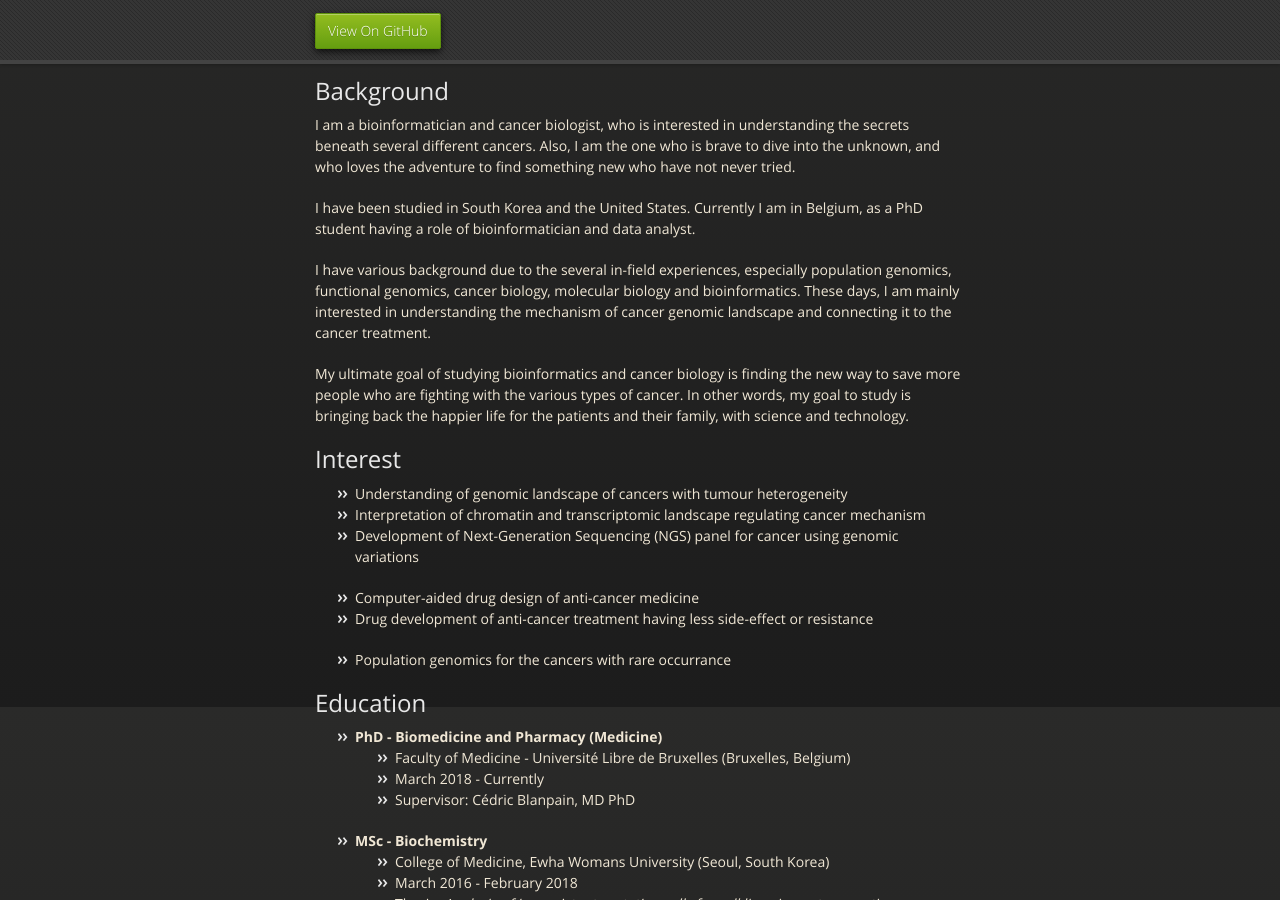
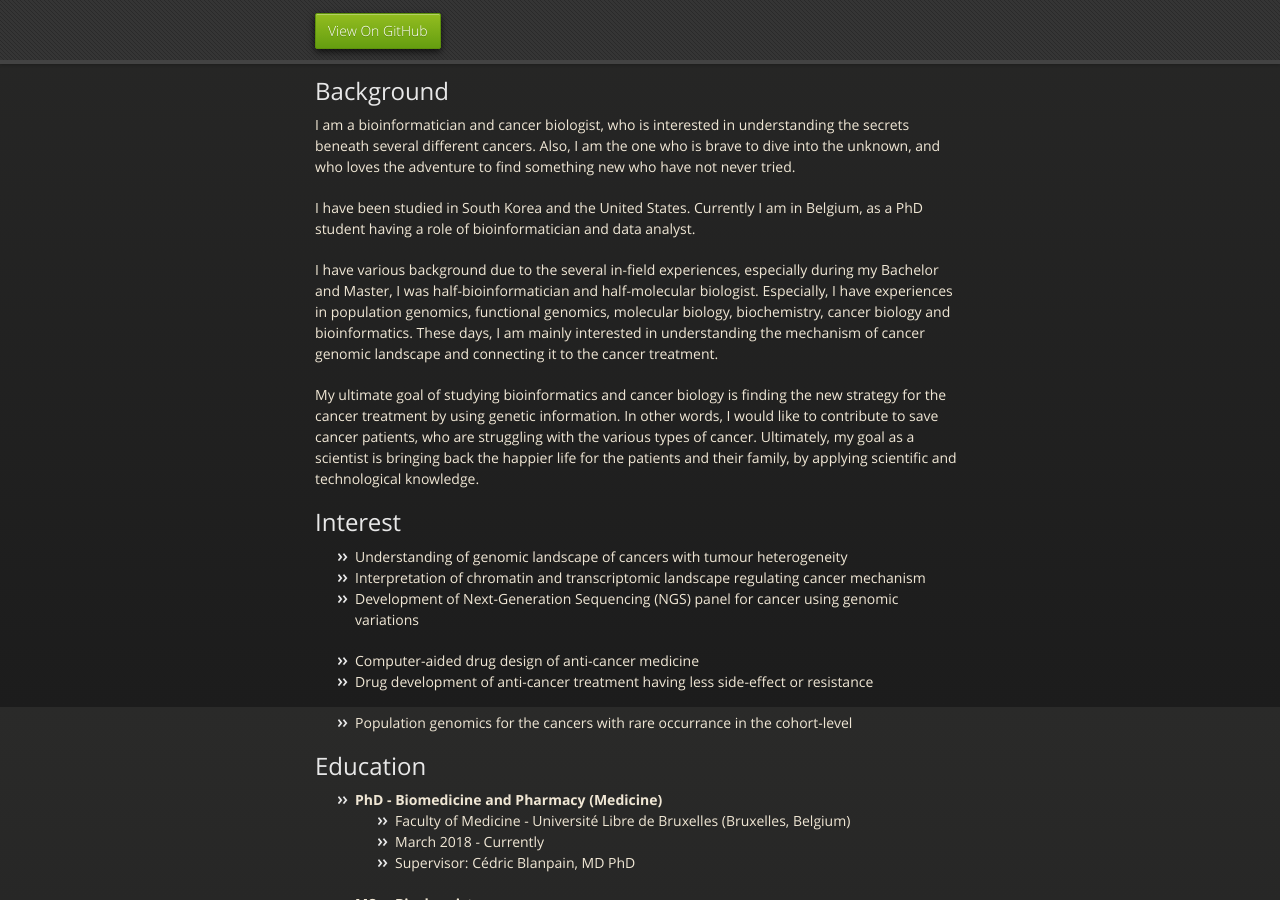
Before and after one commit to yurasong/yurasong.github.io, a Jekyll site: the page built from index.md, in a window 1280 px wide and 900 px high, scrolled down 193 px. Built offline with Jekyll 4.4.1, drawn with Linux system fonts in a browser that asks for light colours; our own code applies the rules of GitHub Pages for plain Markdown files; some of the changed text lies outside the part shown.

Commit message:
Update index.md

```diff
--- a/index.md
+++ b/index.md
@@ -8,9 +8,9 @@ I am a bioinformatician and cancer biologist, who is interested in understanding
 
 I have been studied in South Korea and the United States. Currently I am in Belgium, as a PhD student having a role of bioinformatician and data analyst.
 
-I have various background due to the several in-field experiences, especially population genomics, functional genomics, cancer biology, molecular biology and bioinformatics. These days, I am mainly interested in understanding the mechanism of cancer genomic landscape and connecting it to the cancer treatment.
+I have various background due to the several in-field experiences, especially during my Bachelor and Master, I was half-bioinformatician and half-molecular biologist. Especially, I have experiences in population genomics, functional genomics, molecular biology, biochemistry, cancer biology and bioinformatics. These days, I am mainly interested in understanding the mechanism of cancer genomic landscape and connecting it to the cancer treatment.
 
-My ultimate goal of studying bioinformatics and cancer biology is finding the new way to save more people who are fighting with the various types of cancer. In other words, my goal to study is bringing back the happier life for the patients and their family, with science and technology.
+My ultimate goal of studying bioinformatics and cancer biology is finding the new strategy for the cancer treatment by using genetic information. In other words, I would like to contribute to save cancer patients, who are struggling with the various types of cancer. Ultimately, my goal as a scientist is bringing back the happier life for the patients and their family, by applying scientific and technological knowledge.
 
 ## Interest
 
@@ -21,7 +21,7 @@ My ultimate goal of studying bioinformatics and cancer biology is finding the ne
 *   Computer-aided drug design of anti-cancer medicine
 *   Drug development of anti-cancer treatment having less side-effect or resistance
 
-*   Population genomics for the cancers with rare occurrance
+*   Population genomics for the cancers with rare occurrance in the cohort-level
 
 ## Education
 
@@ -229,9 +229,9 @@ My ultimate goal of studying bioinformatics and cancer biology is finding the ne
 
 - **Further Skills**
   - Basic level of computer aided drug discovery
-  - Pipeline design based on HPC with pbs format
+  - Pipeline design based on HPC
   - Visualization of data
-  - Biological statistics
+  - Statistics for biology and modelling
 
 ### Language
 
```
Also changed, not shown: other parts of index.md (+3 -3 lines).
